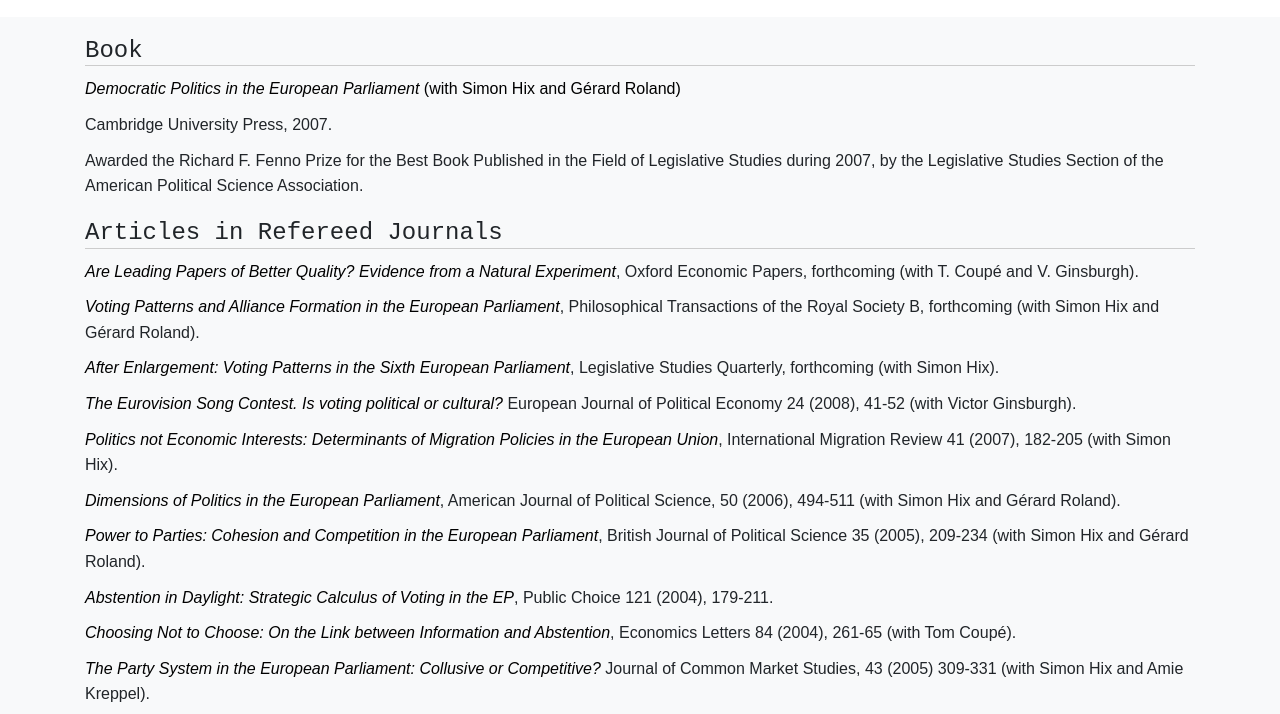
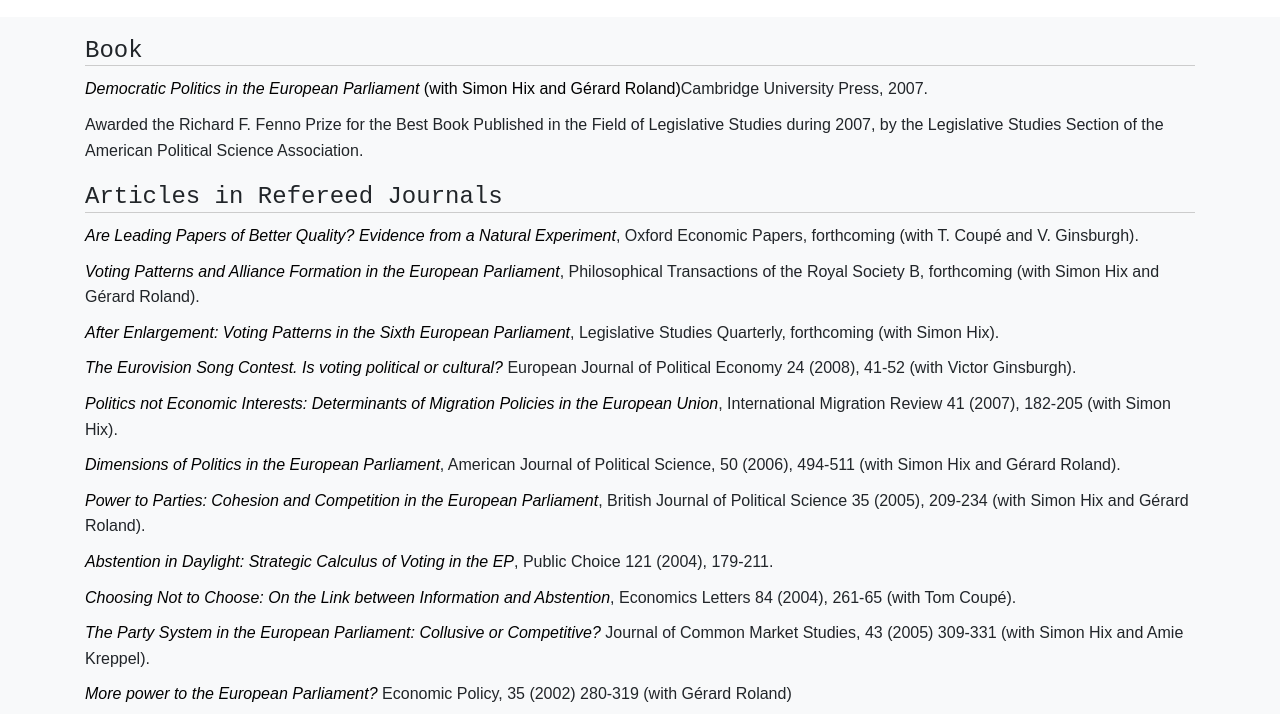
Before and after one commit to IzahSohail/Abdul-Noury, a plain HTML site: page publications.html in a window 1280 px wide. Shown: the part 67-781 px from the top of the page. Drawn offline with nearby package versions, Linux system fonts and the light colour scheme; a web font is replaced by a local one.

Commit message:
updated publications.html

```diff
--- a/publications.html
+++ b/publications.html
@@ -40,8 +40,7 @@
             <div class="publications">
                 <h2>Book</h2>
                 <ul>
-                <li><i><a href="https://www.cambridge.org/core/books/democratic-politics-in-the-european-parliament/03F83F400698CFD0009107FBFC78B98C" target="_blank">Democratic Politics in the European Parliament</i> (with Simon Hix and Gérard Roland)</a></li>
-                   <li>Cambridge University Press, 2007. </li>
+                <li><i><a href="https://www.cambridge.org/core/books/democratic-politics-in-the-european-parliament/03F83F400698CFD0009107FBFC78B98C" target="_blank">Democratic Politics in the European Parliament</i> (with Simon Hix and Gérard Roland)</a>Cambridge University Press, 2007.</li>
                   <li>Awarded the Richard F. Fenno Prize for the Best Book Published in the Field of Legislative Studies during 2007, by the Legislative Studies Section of the American Political Science Association.</li>
                 </ul>
                 <h2>Articles in Refereed Journals</h2>
```
